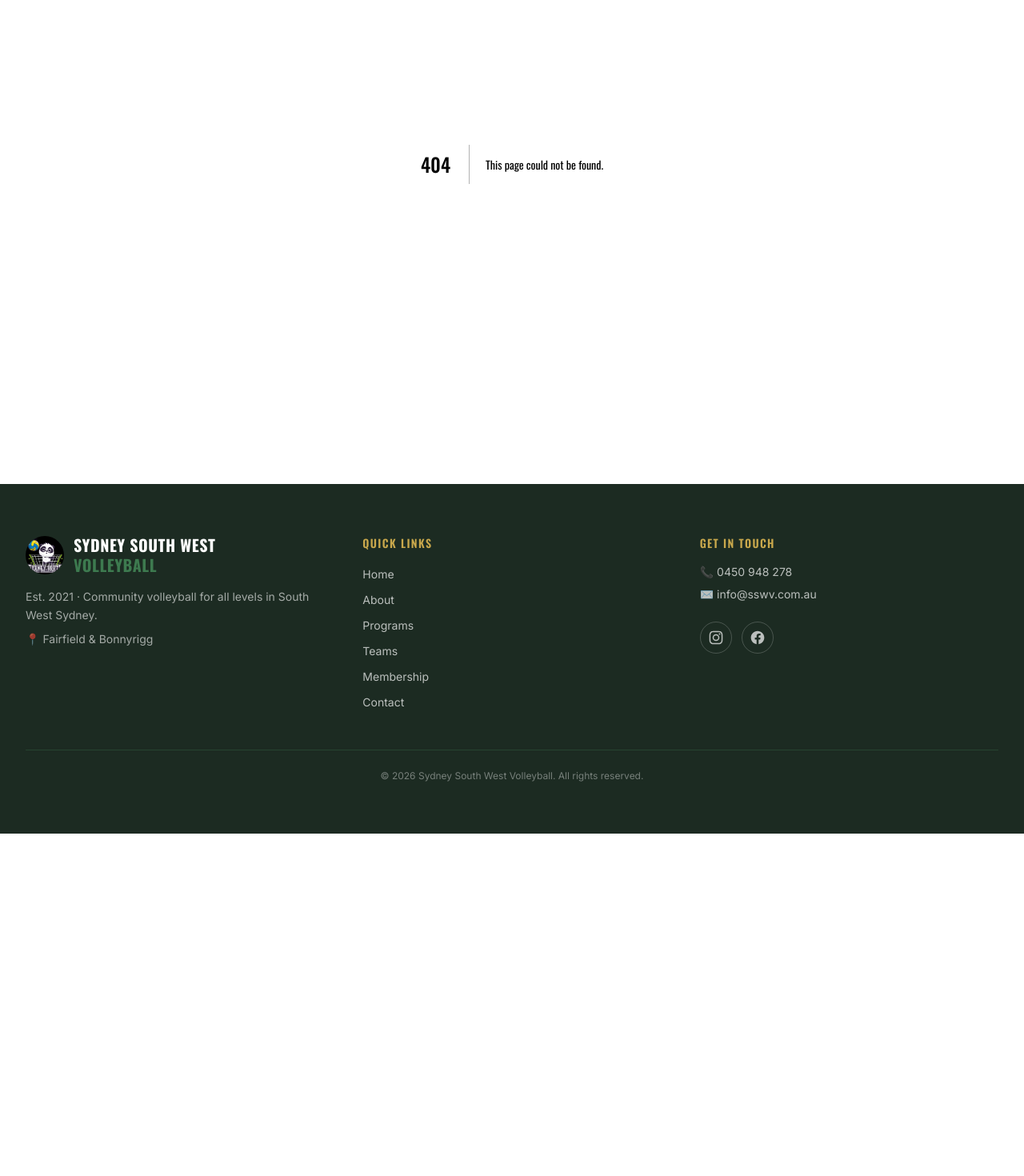
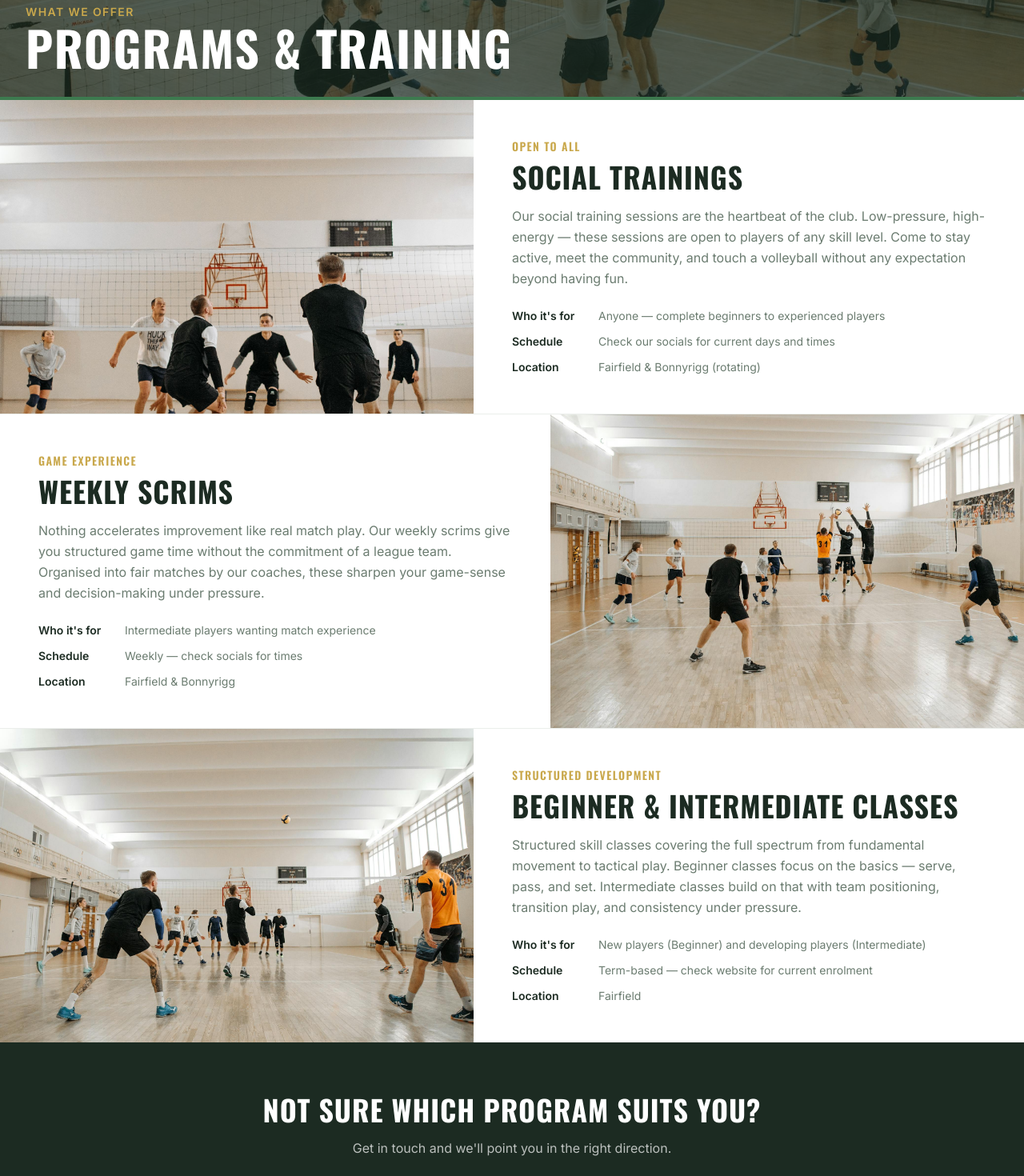
Before and after one commit to stealth-startup-2026/sydneysouthwestvb, a Next.js app: page /programs in a window 1280 px wide. Before the commit this address had no page. Shown: the part 260-1730 px from the top of the page at 80% size. Before the commit the page ends 1302 px from the top, so only its background shows below. Built offline with nearby package versions, Linux system fonts and the light colour scheme.

Commit message:
feat: Programs page with alternating image-text blocks

```diff
--- /dev/null
+++ b/src/app/programs/page.tsx
@@ -0,0 +1,81 @@
+import { PageHero } from "@/components/ui/PageHero";
+import { Container } from "@/components/ui/Container";
+import { Button } from "@/components/ui/Button";
+import { ProgramBlock } from "@/components/programs/ProgramBlock";
+
+const PROGRAMS = [
+  {
+    id: "social",
+    title: "Social Trainings",
+    eyebrow: "Open to All",
+    flip: false,
+    description:
+      "Our social training sessions are the heartbeat of the club. Low-pressure, high-energy — these sessions are open to players of any skill level. Come to stay active, meet the community, and touch a volleyball without any expectation beyond having fun.",
+    whoFor: "Anyone — complete beginners to experienced players",
+    schedule: "Check our socials for current days and times",
+    location: "Fairfield & Bonnyrigg (rotating)",
+    image: "/images/program-social.jpg",
+    imageAlt: "Players at a social training session",
+  },
+  {
+    id: "scrims",
+    title: "Weekly Scrims",
+    eyebrow: "Game Experience",
+    flip: true,
+    description:
+      "Nothing accelerates improvement like real match play. Our weekly scrims give you structured game time without the commitment of a league team. Organised into fair matches by our coaches, these sharpen your game-sense and decision-making under pressure.",
+    whoFor: "Intermediate players wanting match experience",
+    schedule: "Weekly — check socials for times",
+    location: "Fairfield & Bonnyrigg",
+    image: "/images/program-scrims.jpg",
+    imageAlt: "Scrim match in action",
+  },
+  {
+    id: "classes",
+    title: "Beginner & Intermediate Classes",
+    eyebrow: "Structured Development",
+    flip: false,
+    description:
+      "Structured skill classes covering the full spectrum from fundamental movement to tactical play. Beginner classes focus on the basics — serve, pass, and set. Intermediate classes build on that with team positioning, transition play, and consistency under pressure.",
+    whoFor: "New players (Beginner) and developing players (Intermediate)",
+    schedule: "Term-based — check website for current enrolment",
+    location: "Fairfield",
+    image: "/images/program-classes.jpg",
+    imageAlt: "Coach teaching a beginner class",
+  },
+];
+
+export default function ProgramsPage() {
+  return (
+    <>
+      <PageHero
+        title="Programs & Training"
+        subtitle="What We Offer"
+        imageSrc="/images/hero-2.jpg"
+        imageAlt="Training session"
+      />
+      <div className="divide-y divide-dark/5">
+        {PROGRAMS.map((p) => (
+          <ProgramBlock key={p.id} {...p} />
+        ))}
+      </div>
+      <section aria-label="Contact prompt" className="bg-dark py-16">
+        <Container>
+          <div className="text-center">
+            <h2 className="font-heading text-3xl font-bold uppercase tracking-wide text-white sm:text-4xl">
+              Not sure which program suits you?
+            </h2>
+            <p className="mx-auto mt-4 max-w-lg text-base text-white/70">
+              Get in touch and we&apos;ll point you in the right direction.
+            </p>
+            <div className="mt-8">
+              <Button href="/contact" variant="primary">
+                Get in Touch
+              </Button>
+            </div>
+          </div>
+        </Container>
+      </section>
+    </>
+  );
+}
--- /dev/null
+++ b/src/components/programs/ProgramBlock.tsx
@@ -0,0 +1,65 @@
+import Image from "next/image";
+
+interface ProgramBlockProps {
+  id: string;
+  title: string;
+  eyebrow: string;
+  description: string;
+  whoFor: string;
+  schedule: string;
+  location: string;
+  image: string;
+  imageAlt: string;
+  flip?: boolean;
+}
+
+export function ProgramBlock({
+  id,
+  title,
+  eyebrow,
+  description,
+  whoFor,
+  schedule,
+  location,
+  image,
+  imageAlt,
+  flip = false,
+}: ProgramBlockProps) {
+  return (
+    <div
+      id={id}
+      className={`flex flex-col md:flex-row ${flip ? "md:flex-row-reverse" : ""}`}
+    >
+      <div className="relative h-72 flex-1 overflow-hidden md:h-auto">
+        <Image
+          src={image}
+          alt={imageAlt}
+          fill
+          className="object-cover"
+          sizes="(max-width: 768px) 100vw, 50vw"
+        />
+      </div>
+      <div className="flex flex-1 flex-col justify-center bg-white px-8 py-12 md:px-12">
+        <p className="mb-2 font-heading text-sm font-semibold uppercase tracking-widest text-gold">
+          {eyebrow}
+        </p>
+        <h2 className="font-heading text-3xl font-bold uppercase tracking-wide text-dark sm:text-4xl">
+          {title}
+        </h2>
+        <p className="mt-4 text-base leading-relaxed text-muted">{description}</p>
+        <dl className="mt-6 space-y-3 text-sm">
+          {[
+            ["Who it's for", whoFor],
+            ["Schedule", schedule],
+            ["Location", location],
+          ].map(([dt, dd]) => (
+            <div key={dt} className="flex gap-3">
+              <dt className="w-24 shrink-0 font-semibold text-dark">{dt}</dt>
+              <dd className="text-muted">{dd}</dd>
+            </div>
+          ))}
+        </dl>
+      </div>
+    </div>
+  );
+}
```
